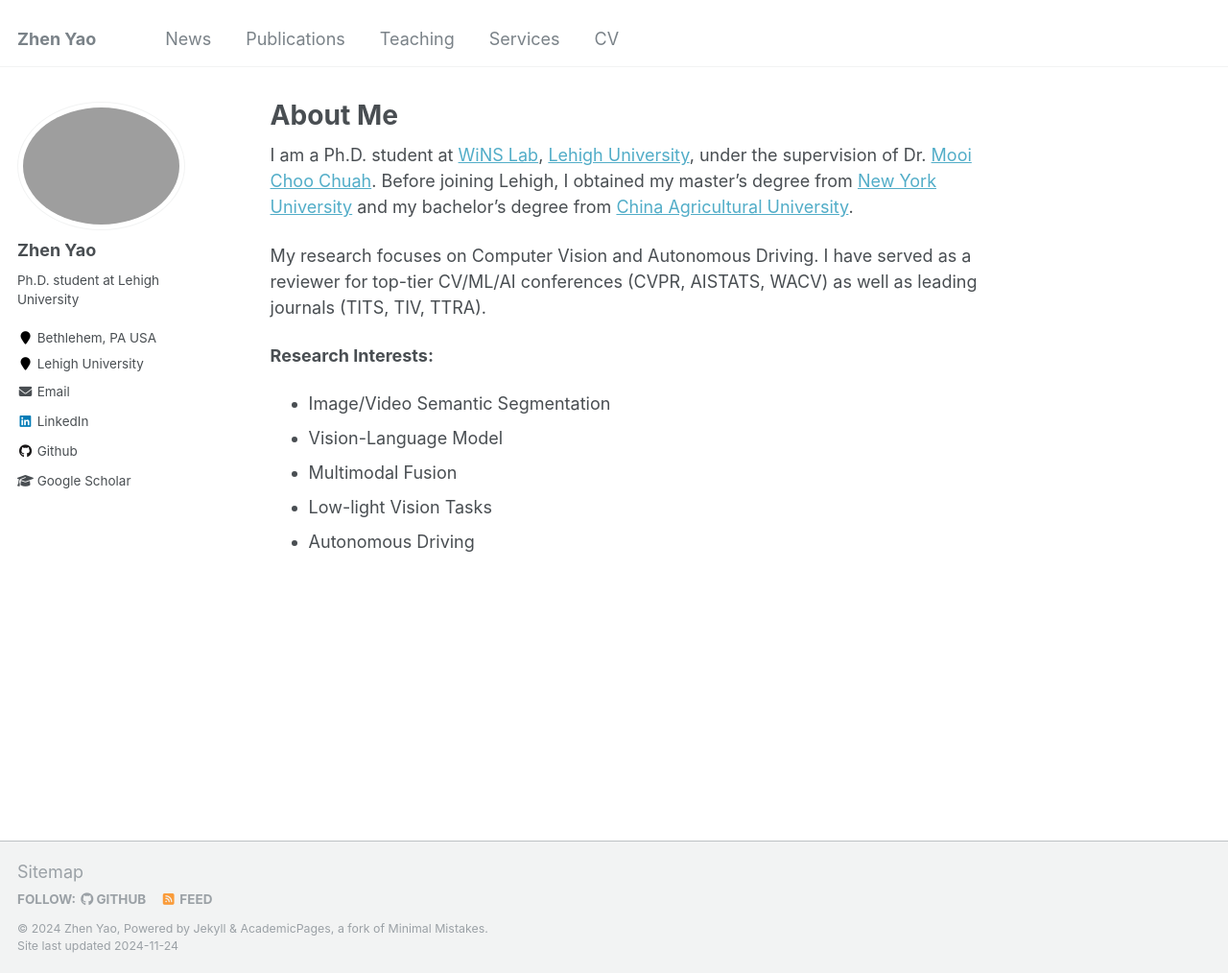
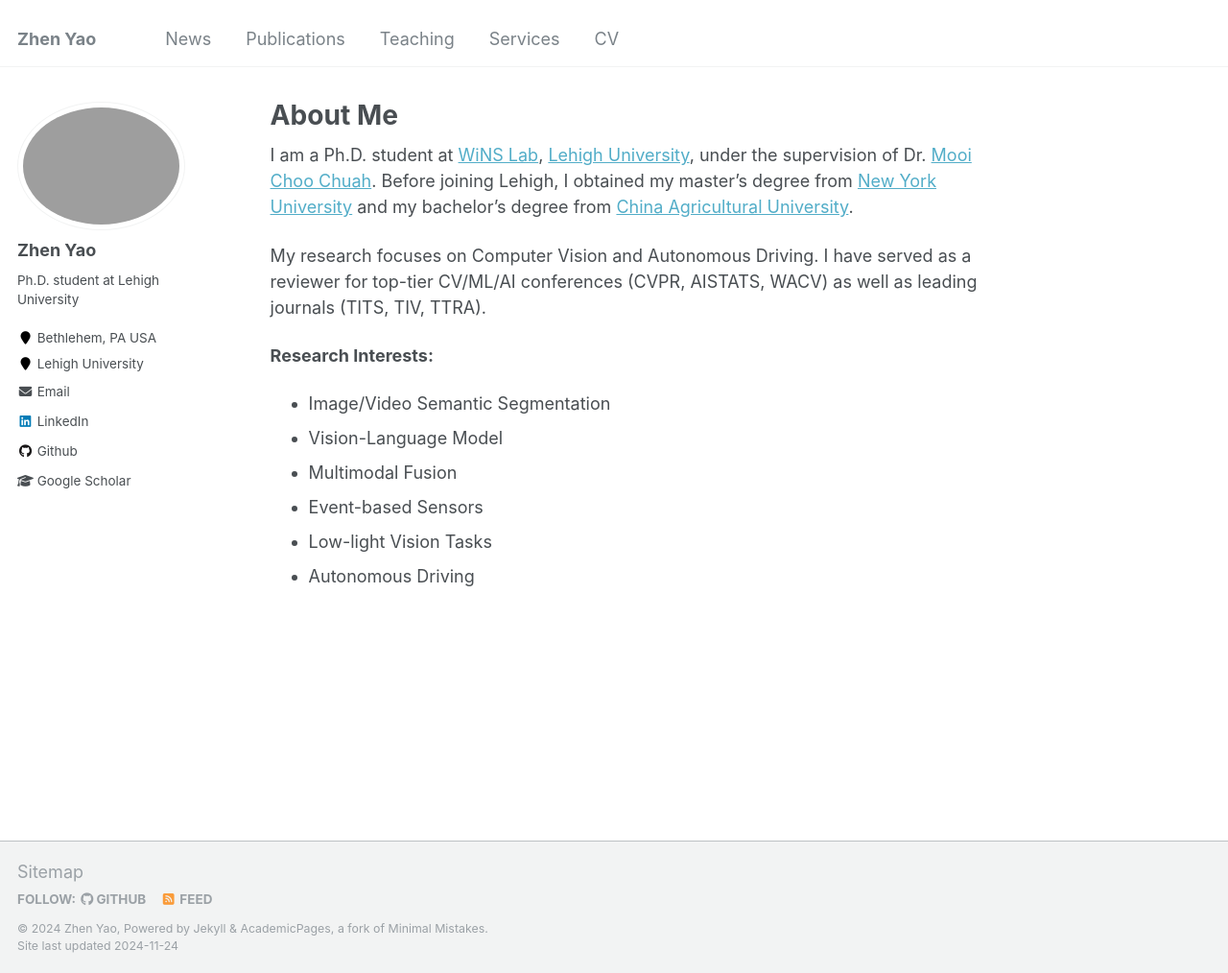
Before and after one commit to zyaocoder/zyaocoder.github.io, a Jekyll site: the page built from _pages/about.md, in a window 1280 px wide and 1014 px high. Shown: the whole window at 96% size. Built offline with Jekyll 4.4.1, drawn with Linux system fonts in a browser that asks for light colours.

Commit message:
Update about.md

```diff
--- a/_pages/about.md
+++ b/_pages/about.md
@@ -15,5 +15,6 @@ My research focuses on Computer Vision and Autonomous Driving. I have served as
 * Image/Video Semantic Segmentation
 * Vision-Language Model
 * Multimodal Fusion
+* Event-based Sensors
 * Low-light Vision Tasks
 * Autonomous Driving
```
